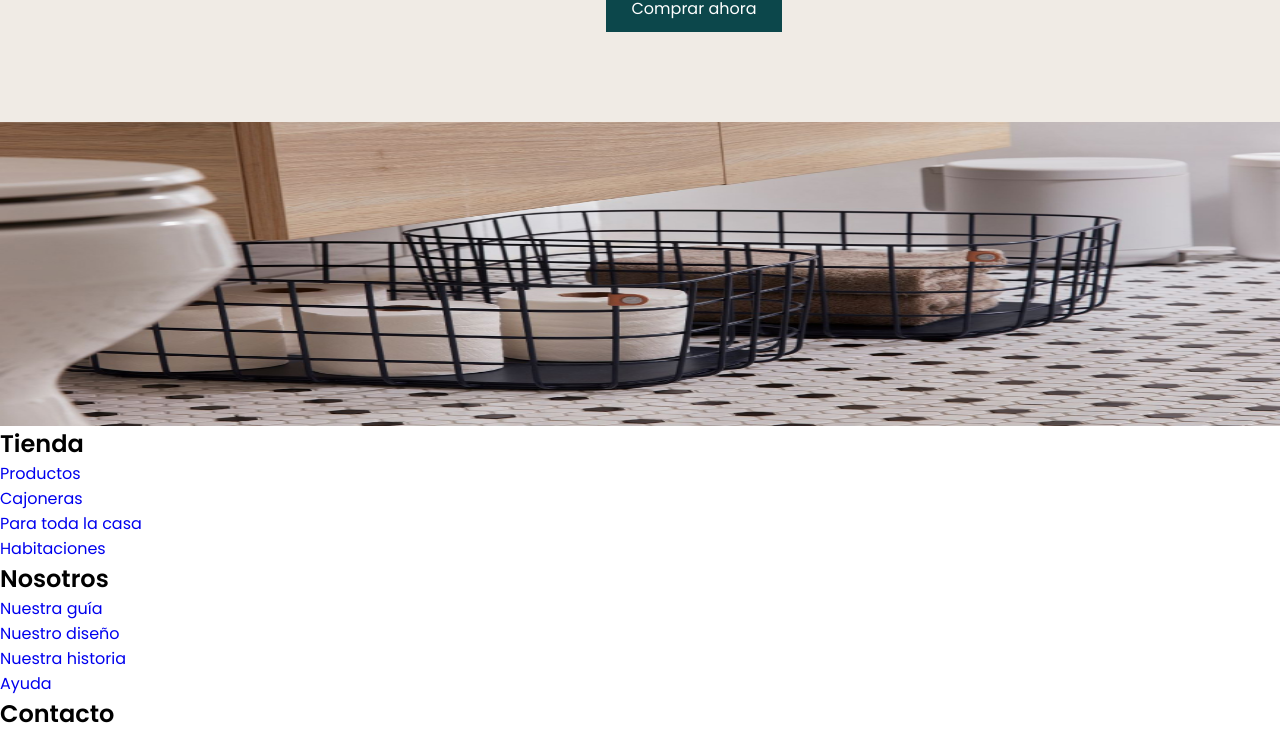
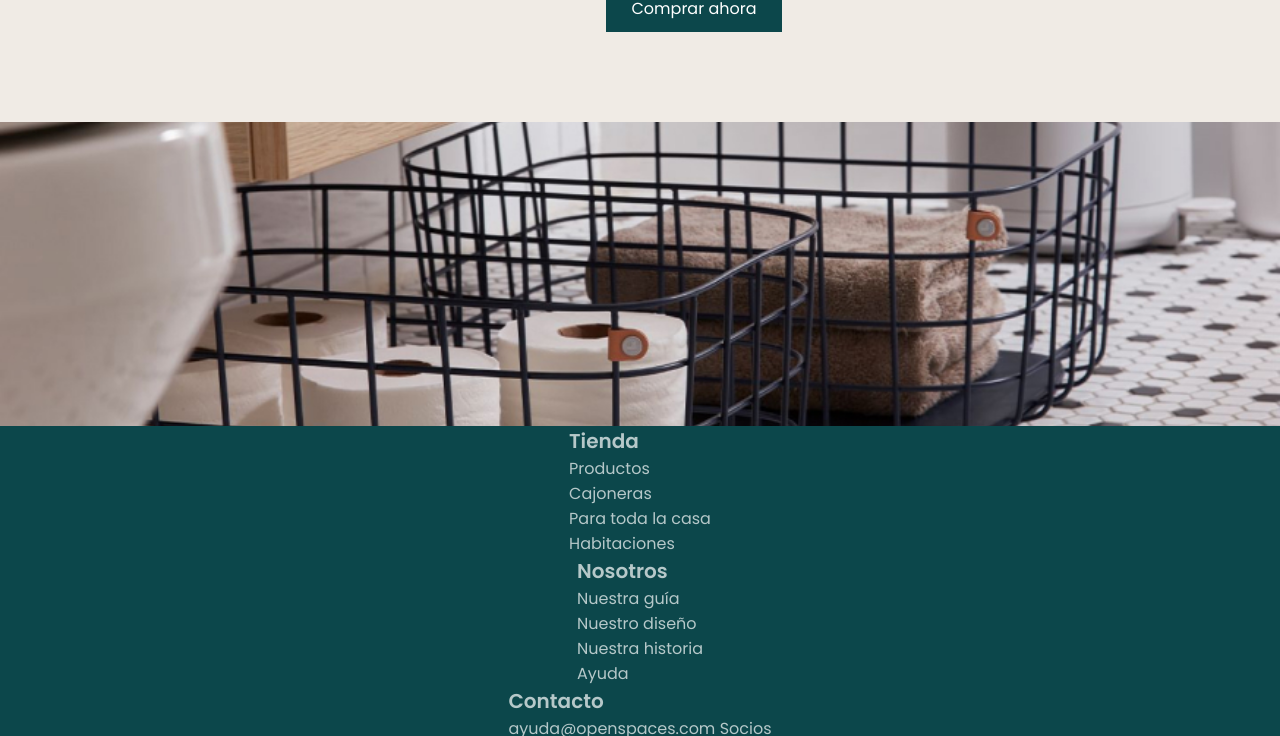
Before and after one commit to Adalab/modulo-1-evaluacion-final-tanferest, a website: page src/html/index.html in a window 1280 px wide. Shown: the part 1844-2580 px from the top of the page. Drawn offline with nearby package versions, Linux system fonts and the light colour scheme; files that its build step writes are made by us from their sources; files whose address does not match are found by name.

Commit message:
start styling footer

```diff
--- a/src/html/partials/footer.html
+++ b/src/html/partials/footer.html
@@ -1,5 +1,5 @@
 <footer class="footer">
-    <nav class="footer__nav">
+  <nav class="footer__nav">
       <h2 class="footer__title">Tienda</h2>
       <ul>
         <li>
@@ -35,8 +35,8 @@
     </nav>
     <nav class="footer__nav">
       <h2 class="footer__title">Contacto</h2>
-      <a href="mailto:ayuda@openspaces.com">ayuda@openspaces.com</a>
-      <a href="https://adalab.es" target="_blank">Socios</a>
+      <a class="footer__nav--item" href="mailto:ayuda@openspaces.com">ayuda@openspaces.com</a>
+      <a class="footer__nav--item" href="https://adalab.es" target="_blank">Socios</a>
       <nav class="footer__nav--social">
         <ul>
           <li>
--- a/src/html/partials/main.html
+++ b/src/html/partials/main.html
@@ -50,7 +50,7 @@
       </p>
       <button class="button1">Comprar ahora</button>
     </article>
-    <img class="module4__img" src="./assets/images/creando-espacios.jpg" alt="Beautifully decorated bathroom" />
+    <div class="module4__img"></div>
   </section>
 
 </main>
--- a/src/scss/layout/_footer.scss
+++ b/src/scss/layout/_footer.scss
@@ -0,0 +1,16 @@
+.footer {
+    background-color: $text1;
+    color: $text2;
+    display: flex;
+    flex-direction: column;
+    align-items: center;
+    text-align: start;
+    &__title {
+        font-size: 1.25rem;
+    }
+    &__nav {
+        &--item {
+            color: $text2;
+        }
+    }
+}
--- a/src/scss/layout/_main.scss
+++ b/src/scss/layout/_main.scss
@@ -81,8 +81,6 @@
 .module4 {
     background-color: $background1;
     color: $text1;
-    display: flex;
-    flex-direction: column;
     text-align: center;
     &__item {
         padding: 90px 0;
@@ -91,7 +89,7 @@
         }
     }
     &__img {
-        width: 100%;
         height: 304px;
+        background: url(../images/creando-espacios.jpg) center / cover;
     }
 }
```
